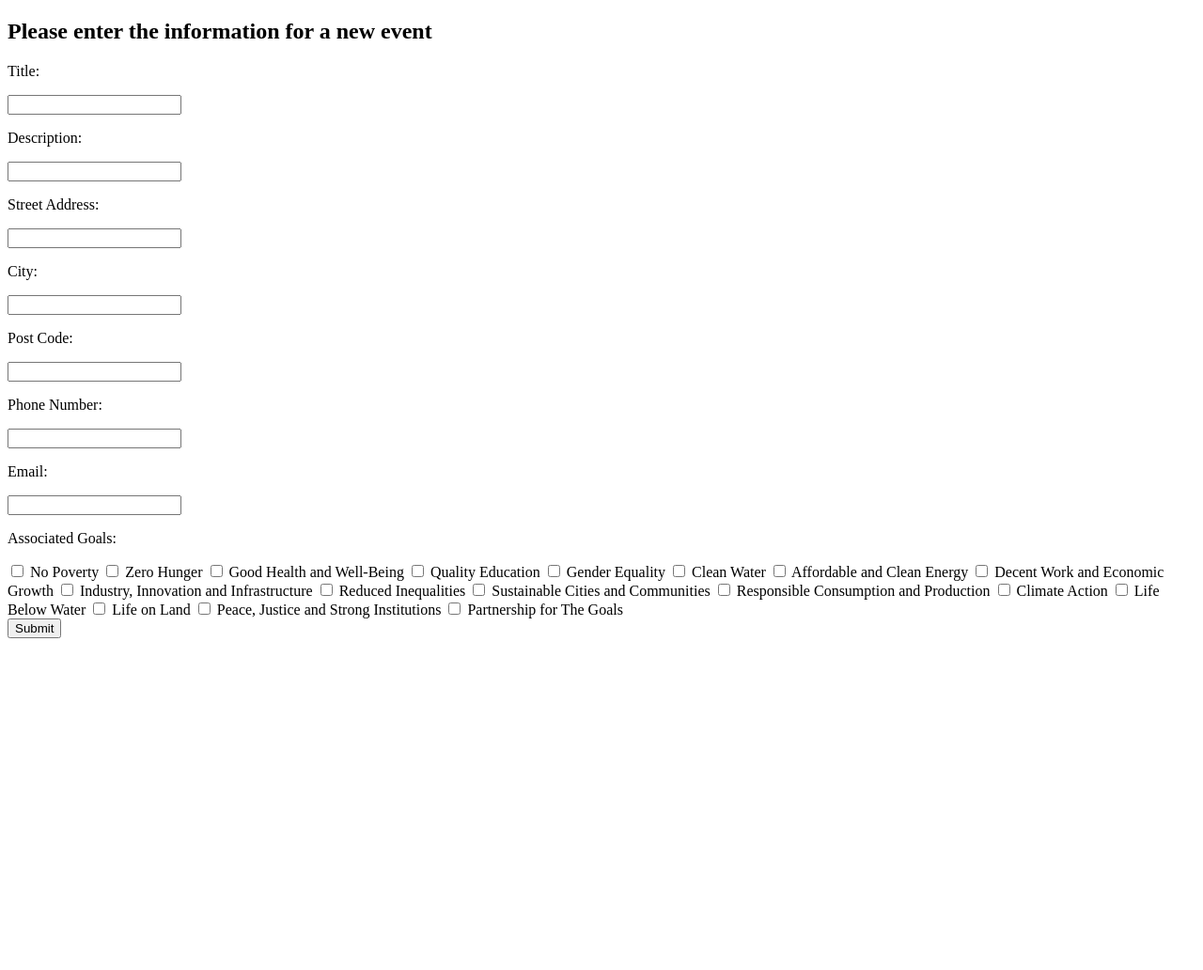
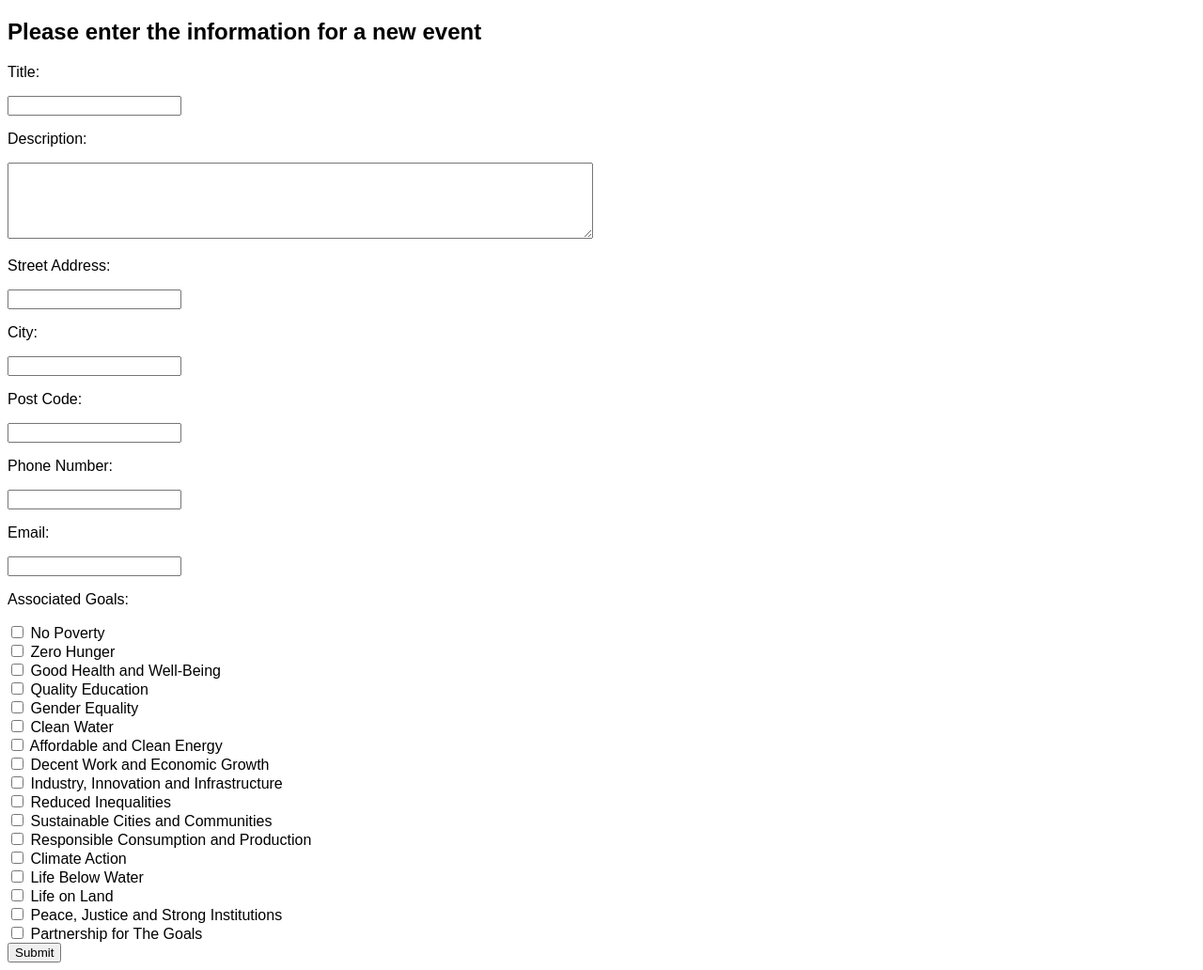
Before and after one commit to dgoodare/AgileEngineering, a PHP site: page /inc/createPage.php in a window 1280 px wide. Shown: the whole page at 94% size. Before the commit the page ends 679 px from the top, so only its background shows below. Run offline with PHP 8.4, Linux system fonts and the light colour scheme; some libraries are stand-ins or nearby versions.

Commit message:
general style improvements

```diff
--- a/inc/createPage.php
+++ b/inc/createPage.php
@@ -10,13 +10,13 @@
                     {
                         //retrieve values from form based on ID of input
                         var search = $('#search-input').val();
-                        var title = $('#update-title').val();
-                        var description = $('#update-description').val();
-                        var streetAddress = $('#update-address').val();
-                        var city = $('#update-city').val();
-                        var postcode = $('#update-postcode').val();
-                        var number = $('#update-number').val();
-                        var email = $('#update-email').val();
+                        var title = $('#create-title').val();
+                        var description = $('#create-description').val();
+                        var streetAddress = $('#create-address').val();
+                        var city = $('#create-city').val();
+                        var postcode = $('#create-postcode').val();
+                        var number = $('#create-number').val();
+                        var email = $('#create-email').val();
                         var goals = [];
 
                         //get boolean values from checkbox fields
@@ -89,55 +89,98 @@
                 );
             });
         </script>
+        <style>
+            body{
+                font-family: 'Nunito', sans-serif;
+            }
+
+            .goalCheckboxes{
+                display: block;
+            }
+        </style>
     </head>
 
     <body>
             <h2>Please enter the information for a new event</h2>
             <div id="create">
                 <form id="create-form" method="POST">
-                <p>Title:</p> <input id="update-title" type="text" name="update-title">
-                <p>Description:</p> <input id="update-description" type="text" name="update-description">
-                <p>Street Address:</p> <input id="update-address" type="text" name="update-address">
-                <p>City:</p> <input id="update-city" type="text" name="update-city">
-                <p>Post Code:</p> <input id="update-postcode" type="text" name="update-postcode">
-                <p>Phone Number:</p> <input id="update-number" type="text" name="update-number">
-                <p>Email:</p> <input id="update-email" type="text" name="update-email">
+                <p>Title:</p> <input id="create-title" type="text" name="create-title">
+                <p>Description:</p> <textarea id="create-description" type="text" name="create-description" rows="5" cols="75"></textarea>
+                <p>Street Address:</p> <input id="create-address" type="text" name="create-address">
+                <p>City:</p> <input id="create-city" type="text" name="create-city">
+                <p>Post Code:</p> <input id="create-postcode" type="text" name="create-postcode">
+                <p>Phone Number:</p> <input id="create-number" type="text" name="create-number">
+                <p>Email:</p> <input id="create-email" type="text" name="create-email">
                 <p>Associated Goals:</p>
                 <div>
+                    <div class="goalCheckboxes">
                         <input type="checkbox" id="noPoverty" value="noPoverty">
                         <label for="noPoverty">No Poverty</label>
+                    </div>
+                    <div class="goalCheckboxes">
                         <input type="checkbox" id="zeroHunger" value="zeroHunger">
                         <label for="zeroHunger">Zero Hunger</label>
+                    </div>
+                    <div class="goalCheckboxes">
                         <input type="checkbox" id="goodHealth" value="goodHealth">
                         <label for="goodHealth">Good Health and Well-Being</label>
+                    </div>
+                    <div class="goalCheckboxes">
                         <input type="checkbox" id="qualityEducation" value="qualityEducation">
                         <label for="qualityEducation">Quality Education</label>
+                    </div>
+                    <div class="goalCheckboxes">
                         <input type="checkbox" id="genderEquality" value="genderEquality">
                         <label for="genderEquality">Gender Equality</label>
+                    </div>
+                    <div class="goalCheckboxes">
                         <input type="checkbox" id="cleanWater" value="cleanWater">
                         <label for="cleanWater">Clean Water</label>
+                    </div>
+                    <div class="goalCheckboxes">
                         <input type="checkbox" id="affordableEnergy" value="affordableEnergy">
                         <label for="affordableEnergy">Affordable and Clean Energy</label>
+                    </div>
+                    <div class="goalCheckboxes">
                         <input type="checkbox" id="economicGrowth" value="economicGrowth">
                         <label for="economicGrowth">Decent Work and Economic Growth</label>
+                    </div>
+                    <div class="goalCheckboxes">
                         <input type="checkbox" id="industryAndInfrastructure" value="industryAndInfrastructure">
                         <label for="industryAndInfrastructure">Industry, Innovation and Infrastructure</label>
+                    </div>
+                    <div class="goalCheckboxes">
                         <input type="checkbox" id="reducedInequalities" value="reducedInequalities">
                         <label for="reducedInequalities">Reduced Inequalities</label>
+                    </div>
+                    <div class="goalCheckboxes">
                         <input type="checkbox" id="sustainableCommunities" value="sustainableCommunities">
                         <label for="sustainableCommunities">Sustainable Cities and Communities</label>
+                    </div>
+                    <div class="goalCheckboxes">
                         <input type="checkbox" id="responsibleProduction" value="responsibleProduction">
                         <label for="responsibleProduction">Responsible Consumption and Production</label>
+                    </div>
+                    <div class="goalCheckboxes">
                         <input type="checkbox" id="climateAction" value="climateAction">
                         <label for="climateAction">Climate Action</label>
+                    </div>
+                    <div class="goalCheckboxes">
                         <input type="checkbox" id="waterLife" value="waterLife">
                         <label for="waterLife">Life Below Water</label>
+                    </div>
+                    <div class="goalCheckboxes">
                         <input type="checkbox" id="landLife" value="landLife">
                         <label for="landLife">Life on Land</label>
+                    </div>
+                    <div class="goalCheckboxes">
                         <input type="checkbox" id="peaceJustice" value="peaceJustice">
                         <label for="peaceJustice">Peace, Justice and Strong Institutions</label>
+                    </div>
+                    <div class="goalCheckboxes">
                         <input type="checkbox" id="partnershipGoals" value="partnershipGoals">
                         <label for="partnershipGoals">Partnership for The Goals</label>
+                    </div>
                 </div>
                     <button id="create-button" type="button">Submit</button>
                 </form>
```
Lines whose indentation alone changed are shown as unchanged.
